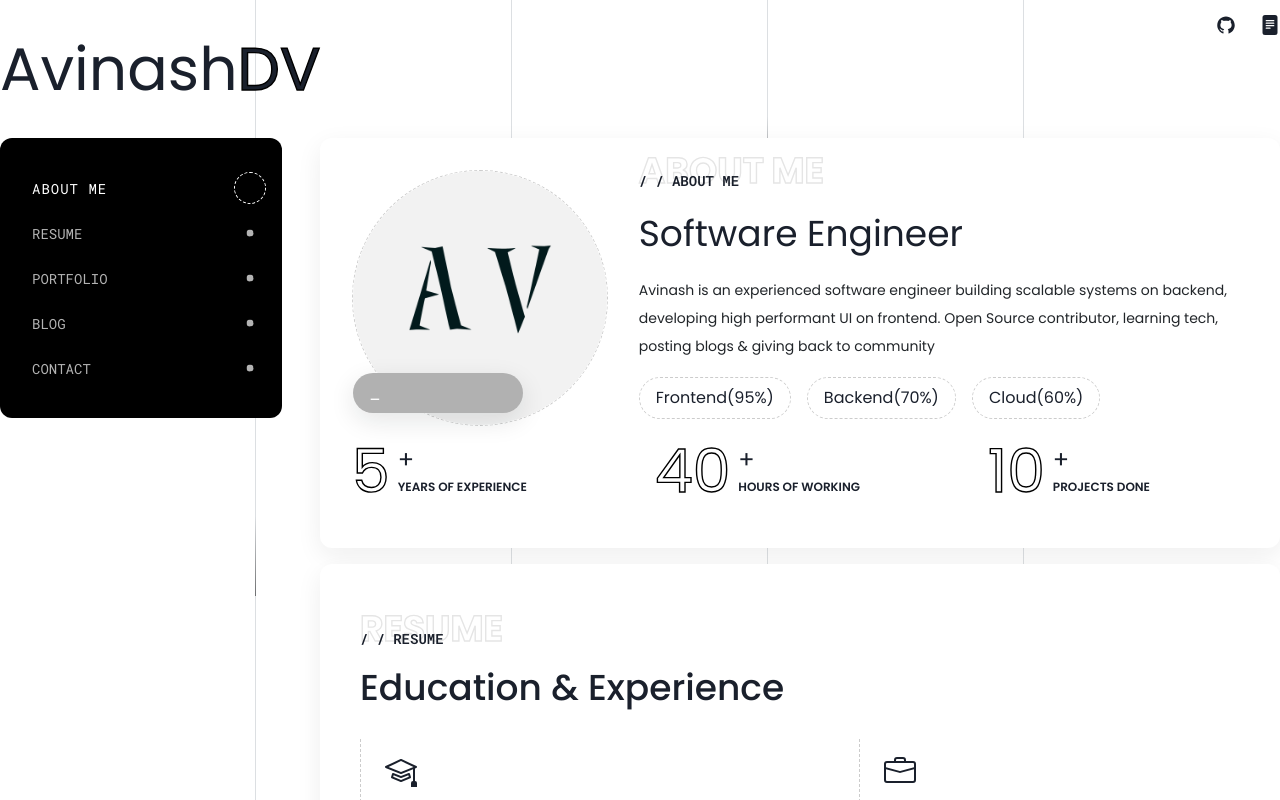
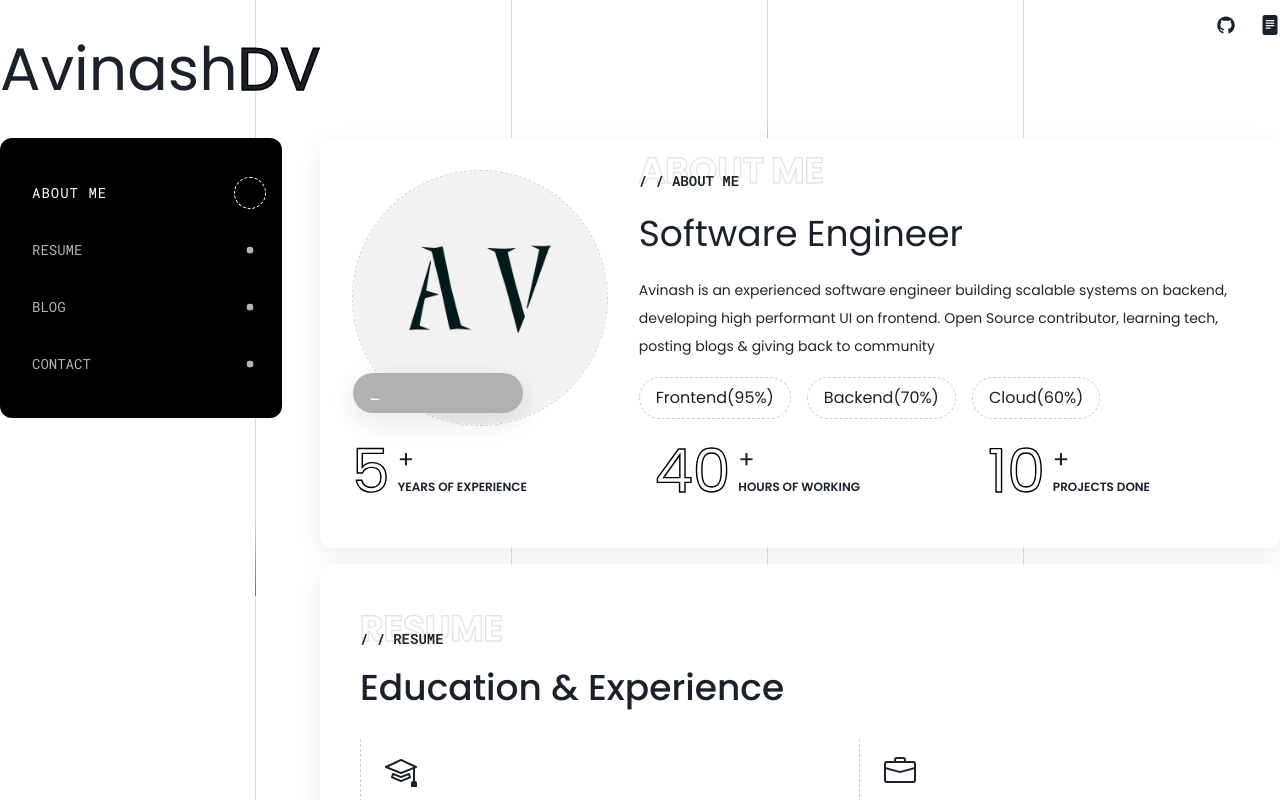
Before and after one commit to avinashdv/ui-portfolio, a Next.js app: page / in a window 1280 px wide. Shown: the top 800 px of the page. Built offline with nearby package versions, Linux system fonts and the light colour scheme.

Commit message:
updated menu card

```diff
--- a/src/app/components/Menu/index.tsx
+++ b/src/app/components/Menu/index.tsx
@@ -15,13 +15,19 @@ export default function Menu() {
       setHandle("portfolio-about");
     } else if (scrollInPx >= 500 && scrollInPx < 1300) {
       setHandle("portfolio-resume");
-    } else if (scrollInPx >= 1300 && scrollInPx < 2200) {
-      setHandle("portfolio-works");
-    } else if (scrollInPx >= 2200 && scrollInPx < 2600) {
+    } else if (scrollInPx >= 1300 && scrollInPx < 1800) {
       setHandle("portfolio-blogs");
-    } else if (scrollInPx >= 2600) {
+    } else if (scrollInPx >= 1800) {
       setHandle("portfolio-contact");
     }
+    // else if (scrollInPx >= 1300 && scrollInPx < 2200) {
+    //   setHandle("portfolio-works");
+    // }
+    // else if (scrollInPx >= 2200 && scrollInPx < 2600) {
+    //   setHandle("portfolio-blogs");
+    // } else if (scrollInPx >= 2600) {
+    //   setHandle("portfolio-contact");
+    // }
   }
 
   return (
@@ -35,7 +41,7 @@ export default function Menu() {
       h={{ base: "auto", xl: "280px" }}
       top="30"
       position={{ base: "relative", xl: "sticky" }}
-      justifyContent={"center"}
+      justifyContent={{ base: "space-around", xl: "space-evenly" }}
     >
       <MenuItem
         title="ABOUT ME"
@@ -49,12 +55,12 @@ export default function Menu() {
         isActive={handle === "portfolio-resume"}
         link="portfolio-resume"
       />
-      <MenuItem
+      {/* <MenuItem
         title="PORTFOLIO"
         titleshort="P"
         isActive={handle === "portfolio-works"}
         link="portfolio-works"
-      />
+      /> */}
       <MenuItem
         title="BLOG"
         titleshort="B"
```
